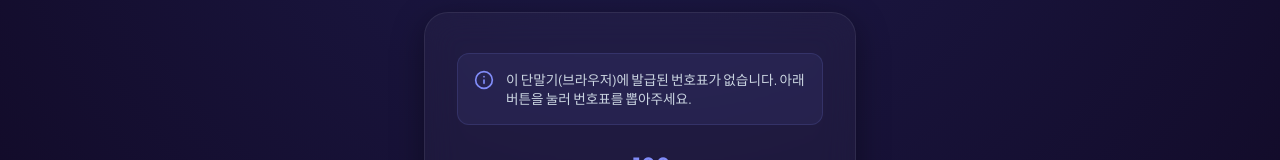
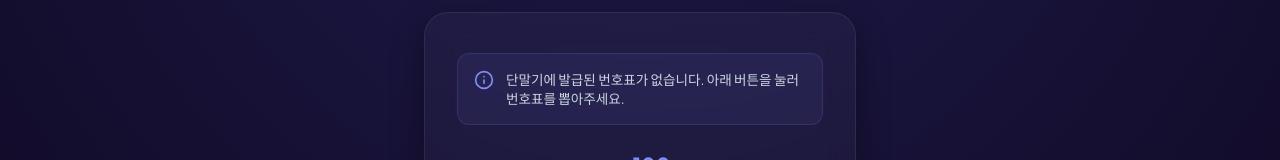
Before and after one commit to striker1826/ticket, a React (Vite) app: page / in a window 1280 px wide. Shown: the part 265-425 px from the top of the page. Built offline with nearby package versions, Linux system fonts and the light colour scheme; no server answers; the database is empty.

Commit message:
fix: 문구수정

```diff
--- a/src/App.jsx
+++ b/src/App.jsx
@@ -182,8 +182,8 @@ function App() {
                 <div className="info-alert">
                   <Info size={20} className="info-icon" />
                   <p>
-                    이 단말기(브라우저)에 발급된 번호표가 없습니다. 아래 버튼을
-                    눌러 번호표를 뽑아주세요.
+                    단말기에 발급된 번호표가 없습니다. 아래 버튼을 눌러 번호표를
+                    뽑아주세요.
                   </p>
                 </div>
 
```
